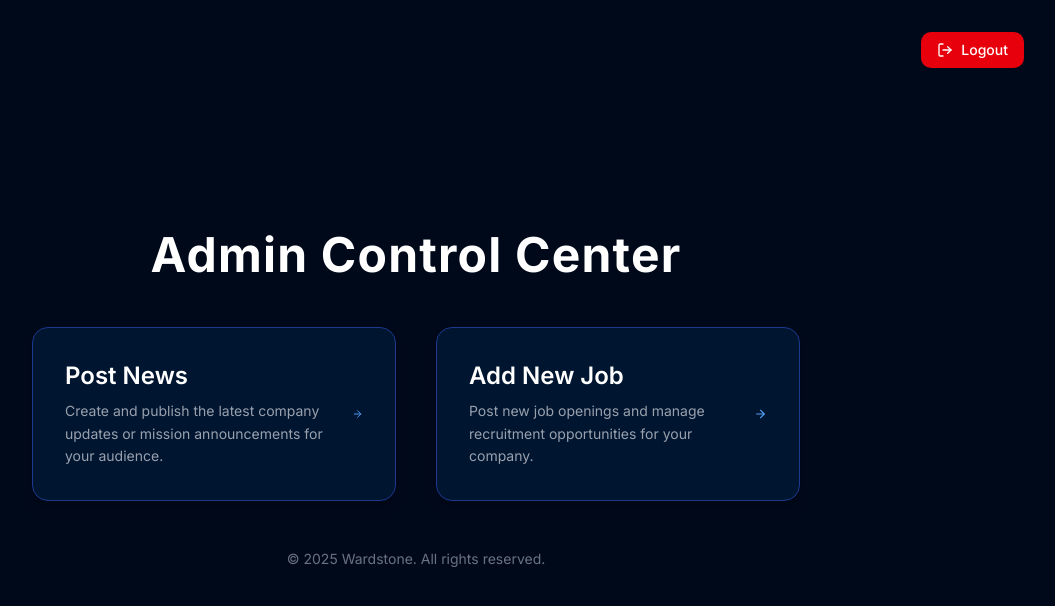
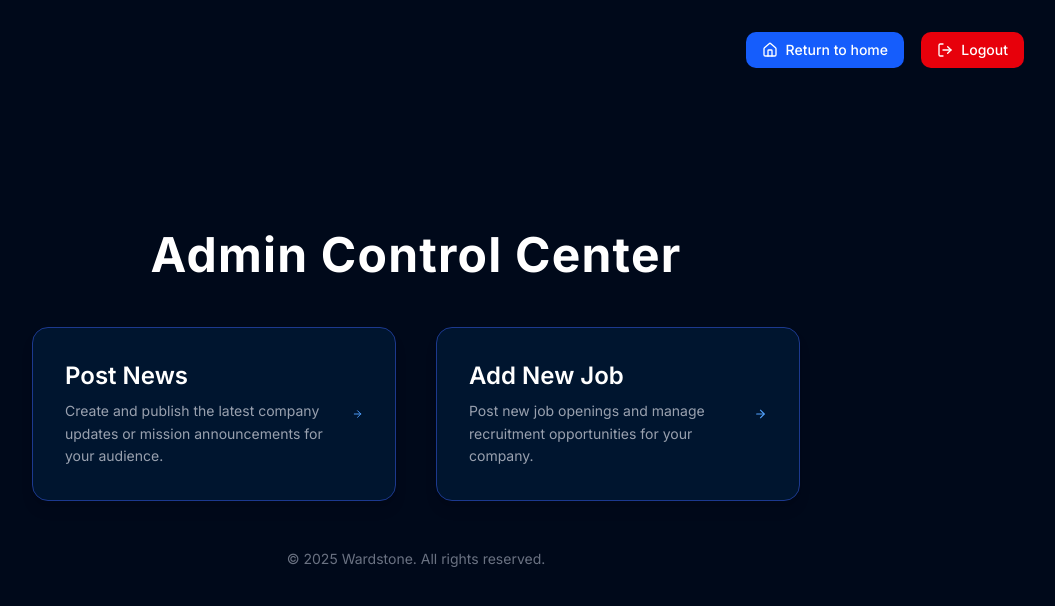
Before and after one commit to 221fa04732/WardStone, a Next.js app: page /admin in a window 1280 px wide. Shown: the top 606 px of the page, without its empty margins (224-1279 px from the left). Built offline with nearby package versions, Linux system fonts and the light colour scheme.

Commit message:
added back to home btn

```diff
--- a/app/admin/page.tsx
+++ b/app/admin/page.tsx
@@ -4,7 +4,7 @@ import Link from "next/link";
 import axios from "axios";
 import { toast } from "sonner";
 import { useRouter } from "next/navigation";
-import { ArrowRight, LogOut } from "lucide-react";
+import { ArrowRight, LogOut, House } from "lucide-react";
 
 export default function Admin(){
     const router = useRouter();
@@ -26,6 +26,7 @@ export default function Admin(){
 
     return (<div className="min-h-screen flex flex-col justify-center items-center bg-[#00091a] text-white px-6 py-12 relative">
         <button onClick={handleLogout} className="absolute top-8 right-8 bg-red-600 hover:bg-red-700 px-4 py-2 rounded-lg text-sm font-medium flex items-center gap-2 transition-all cursor-pointer"><LogOut size={16} />Logout</button>
+        <Link className="absolute top-8 right-38 bg-blue-600 hover:bg-blue-700 px-4 py-2 rounded-lg text-sm font-medium flex items-center gap-2 transition-all cursor-pointer" href={'/'}><House size={16} />Return to home</Link>
         <h1 className="text-4xl md:text-5xl font-bold mb-12 text-center tracking-wide">Admin Control Center</h1>
         <div className="grid grid-cols-1 md:grid-cols-2 gap-10 w-full max-w-3xl">
             <Link href="/admin/new-news" className="group bg-[#00152f] p-8 rounded-2xl border border-blue-900 shadow-lg hover:bg-[#00204a] hover:shadow-blue-700/30 transition-all duration-300 flex justify-between items-center">
```
